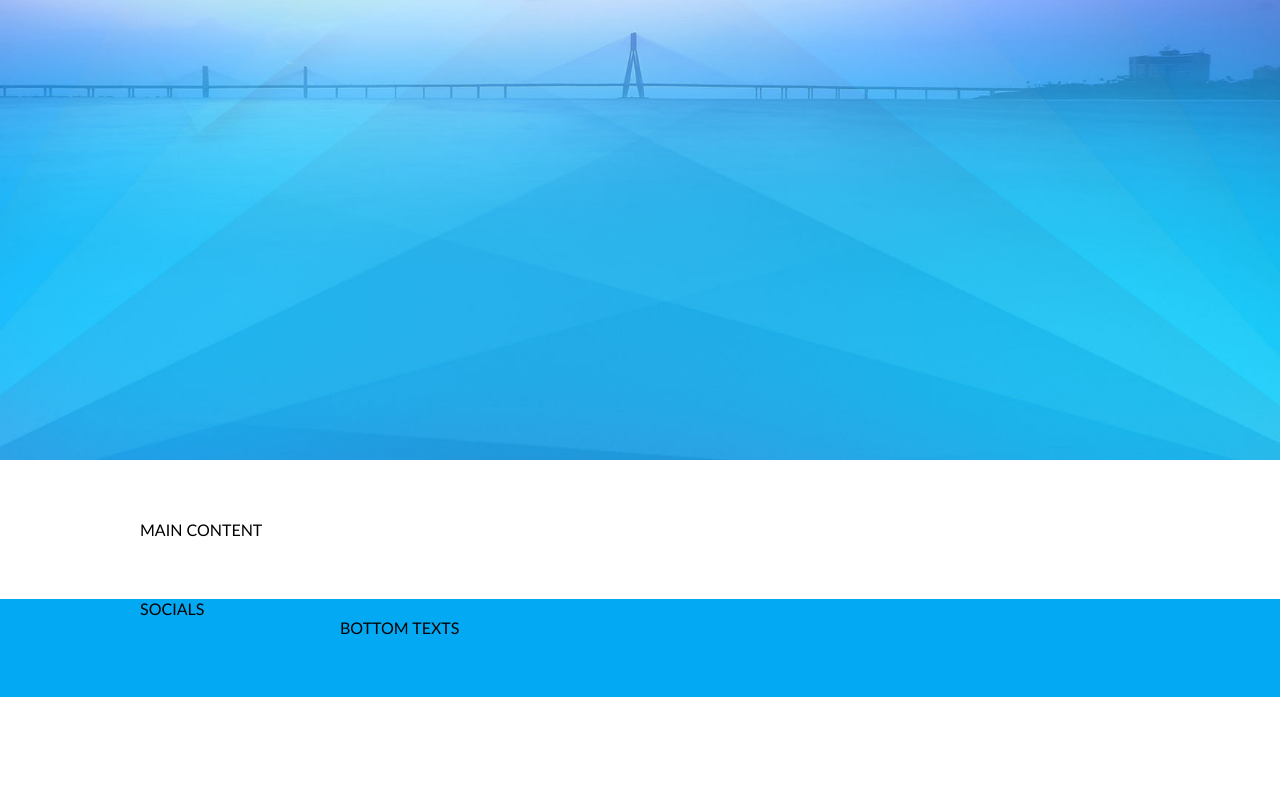
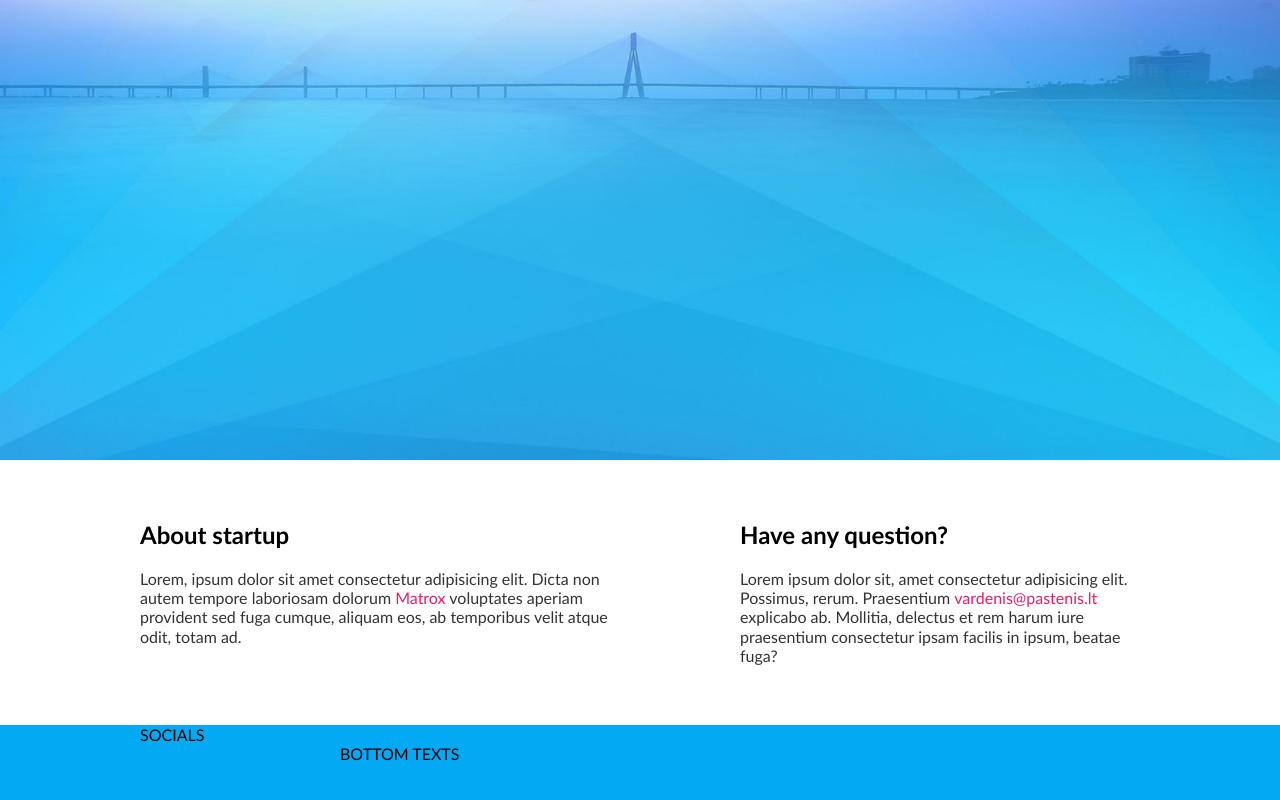
Before and after one commit to front-end-by-rimantas/42-grupe-coming-soon, a website: page index.html in a window 1280 px wide. Shown: the part 340-1140 px from the top of the page. Before the commit the page ends 1037 px from the top, so only its background shows below. Drawn offline with Linux system fonts and the light colour scheme.

Commit message:
Main section #9

```diff
--- a/css/base/base.css
+++ b/css/base/base.css
@@ -14,3 +14,16 @@ body {
 .bg-main {
     background-color: #03a9f3;
 }
+
+p {
+    font-size: 16px;
+    line-height: 1.2em;
+    color: #333;
+}
+p > a {
+    color: #ea1e63;
+    text-decoration: none;
+}
+p > a:hover {
+    text-decoration: underline;
+}
--- a/css/base/layout.css
+++ b/css/base/layout.css
@@ -3,14 +3,29 @@
     padding-bottom: 60px;
 }
 
+.container > .short-row {
+    width: 600px;
+    margin-left: calc(50% - 300px);
+}
+
 .container > .row {
+    display: inline-block;
     width: 1000px;
     margin-left: calc(50% - 500px);
 }
 
-.container > .short-row {
-    width: 600px;
-    margin-left: calc(50% - 300px);
+.container > .columns {
+    display: flex;
+    justify-content: space-between;
+}
+.container > .columns > .column {
+    display: flex;
+    flex-direction: column;
+    gap: 20px;
+    width: 50%;
+}
+.container > .columns > .right-column {
+    width: 40%;
 }
 
 @media (max-width: 1100px) {
@@ -24,6 +39,13 @@
     .container > .row {
         width: 600px;
         margin-left: calc(50% - 300px);
+    }
+    .container > .columns {
+        flex-direction: column;
+        gap: 60px;
+    }
+    .container > .columns > .column {
+        width: 100%;
     }
 }
 
--- a/index.html
+++ b/index.html
@@ -27,8 +27,15 @@
     </section>
 
     <main class="container">
-        <div class="row">
-            MAIN CONTENT
+        <div class="row columns">
+            <div class="column">
+                <h2>About startup</h2>
+                <p>Lorem, ipsum dolor sit amet consectetur adipisicing elit. Dicta non autem tempore laboriosam dolorum <a href="#">Matrox</a> voluptates aperiam provident sed fuga cumque, aliquam eos, ab temporibus velit atque odit, totam ad.</p>
+            </div>
+            <div class="column right-column">
+                <h2>Have any question?</h2>
+                <p>Lorem ipsum dolor sit, amet consectetur adipisicing elit. Possimus, rerum. Praesentium <a href="mailto:vardenis@pastenis.lt">vardenis@pastenis.lt</a> explicabo ab. Mollitia, delectus et rem harum iure praesentium consectetur ipsam facilis in ipsum, beatae fuga?</p>
+            </div>
         </div>
     </main>
 
```
